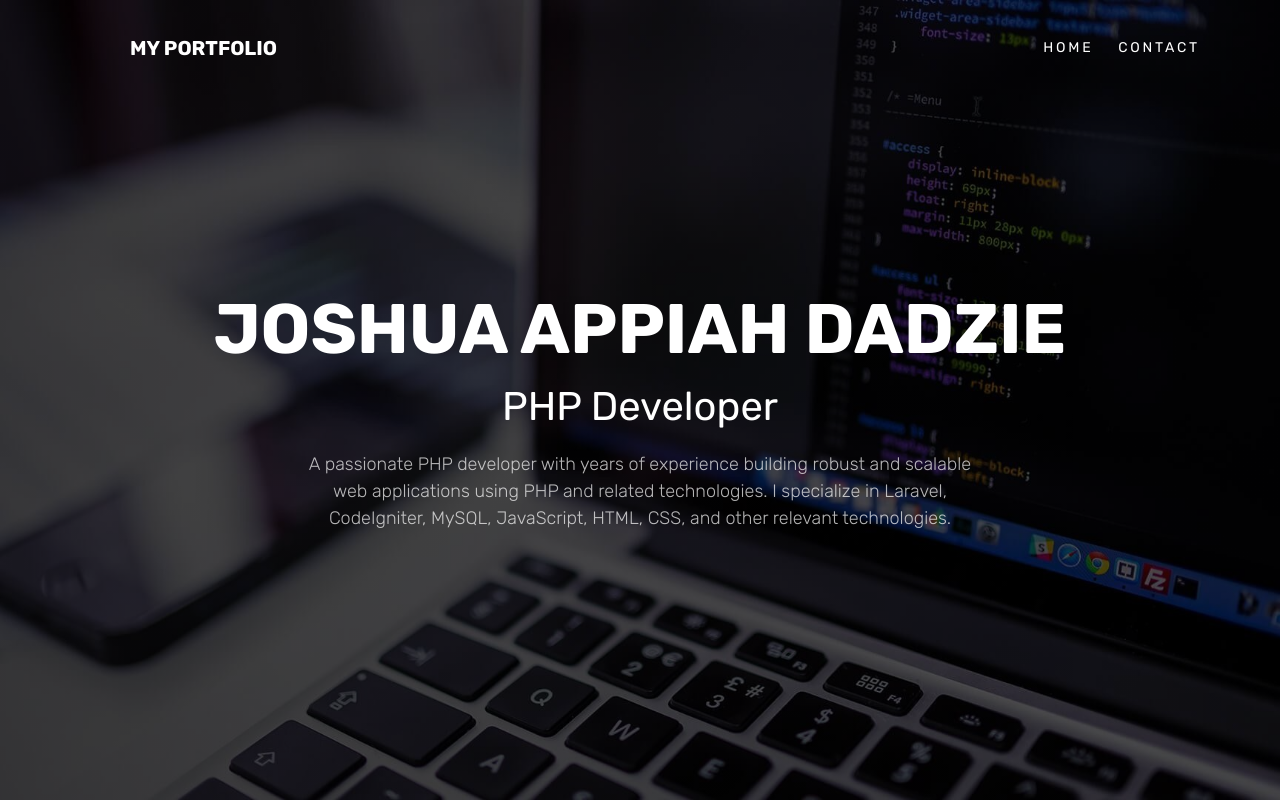
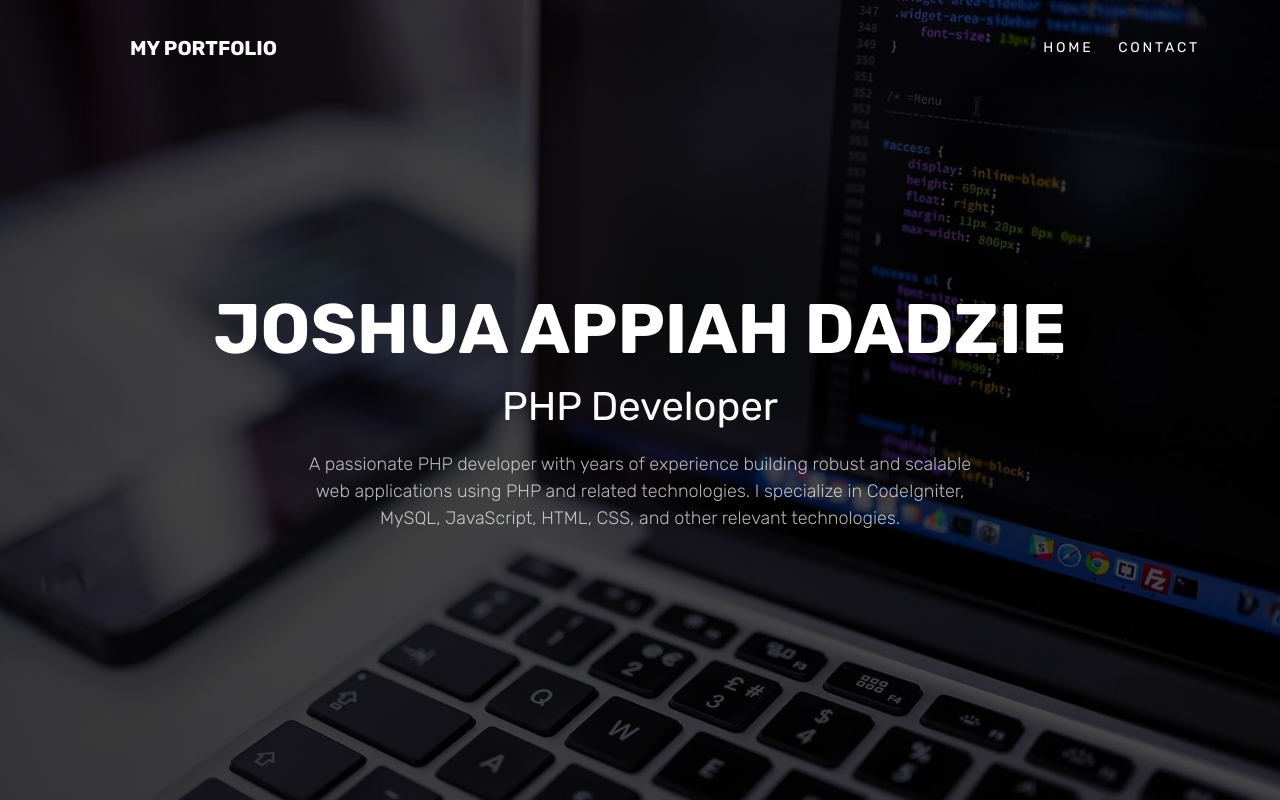
Before and after one commit to joedemartinez/myPortfolio.github.io, a website: page index.html in a window 1280 px wide. Shown: the top 800 px of the page. Drawn offline with Linux system fonts and the light colour scheme; files whose address does not match are found by name.

Commit message:
Update index.html

```diff
--- a/index.html
+++ b/index.html
@@ -60,7 +60,7 @@
                 <div class="probootstrap-slider-text text-center">
                   <h1 class="probootstrap-heading probootstrap-animate mb10">Joshua Appiah Dadzie</h1>
                   <h4 class="probootstrap-animate" style="color: #fff;margin-top: 23px;font-size: 40px;">PHP Developer</h4>
-                  <div class="probootstrap-animate probootstrap-sub-wrap mb30">A passionate PHP developer with years of experience building robust and scalable web applications using PHP and related technologies. I specialize in Laravel, CodeIgniter, MySQL, JavaScript, HTML, CSS, and other relevant technologies.</div>
+                  <div class="probootstrap-animate probootstrap-sub-wrap mb30">A passionate PHP developer with years of experience building robust and scalable web applications using PHP and related technologies. I specialize in CodeIgniter, MySQL, JavaScript, HTML, CSS, and other relevant technologies.</div>
                 </div>
               </div>
             </div>
@@ -171,7 +171,7 @@
             <div class="col-md-4">
               <div class="probootstrap-footer-widget">
               <h3>About Us</h3>
-              <p>A passionate PHP developer with years of experience building robust and scalable web applications using PHP and related technologies. I specialize in Laravel, CodeIgniter, MySQL, JavaScript, HTML, CSS, and other relevant technologies.</p>
+              <p>A passionate PHP developer with years of experience building robust and scalable web applications using PHP and related technologies. I specialize in CodeIgniter, MySQL, JavaScript, HTML, CSS, and other relevant technologies.</p>
               <!-- <p><a href="#" class="btn btn-ghost btn-ghost-white btn-sm">I'm a button</a></p> -->
               </div>
             </div>
```
